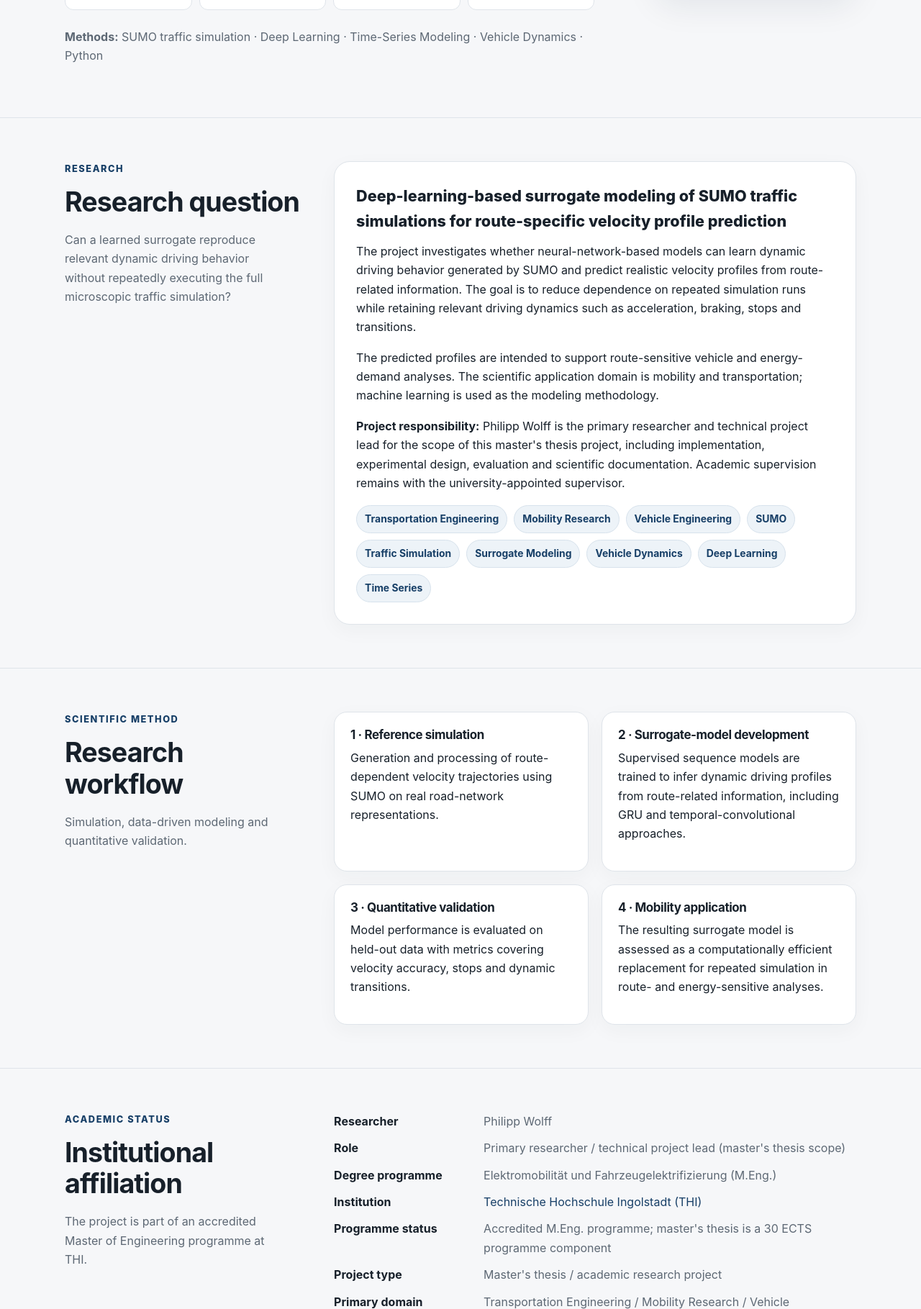
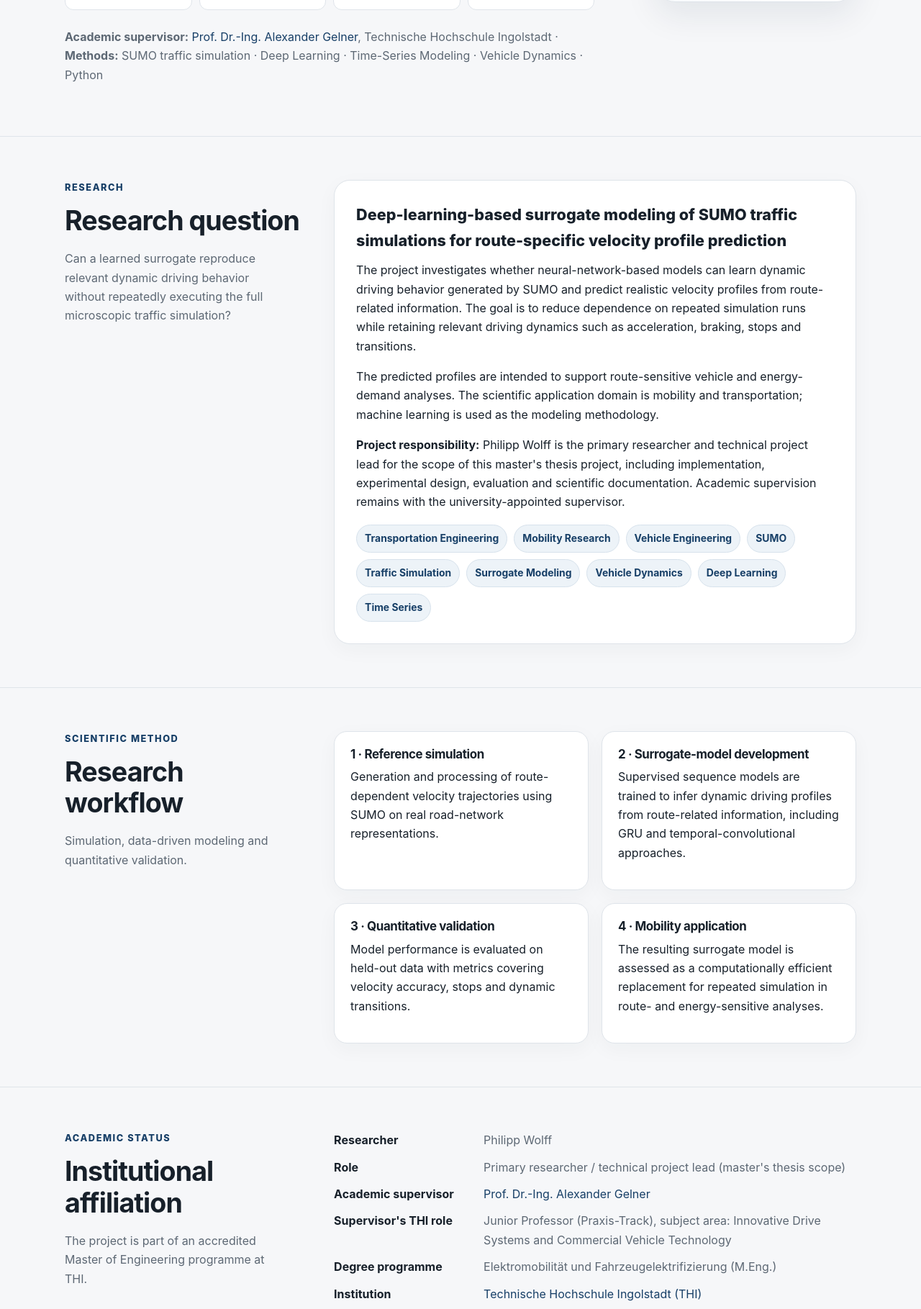
Before and after one commit to phiwo77/thi-research, a plain HTML site: page index.html in a window 1280 px wide. Shown: the part 548-2367 px from the top of the page at 72% size. Drawn offline with Linux system fonts and the light colour scheme.

Commit message:
Add official academic supervisor information

```diff
--- a/index.html
+++ b/index.html
@@ -302,7 +302,7 @@
             <div class="status"><strong>Academic status</strong><span>Master's thesis in progress</span></div>
           </div>
 
-          <p class="meta"><strong>Methods:</strong> SUMO traffic simulation · Deep Learning · Time-Series Modeling · Vehicle Dynamics · Python</p>
+          <p class="meta"><strong>Academic supervisor:</strong> <a href="https://www.thi.de/personen/prof-dr-alexander-gelner/" target="_blank" rel="noopener">Prof. Dr.-Ing. Alexander Gelner</a>, Technische Hochschule Ingolstadt · <strong>Methods:</strong> SUMO traffic simulation · Deep Learning · Time-Series Modeling · Vehicle Dynamics · Python</p>
         </div>
         <div class="monogram" aria-label="PW monogram">PW</div>
       </div>
@@ -377,6 +377,10 @@
             <dd>Philipp Wolff</dd>
             <dt>Role</dt>
             <dd>Primary researcher / technical project lead (master's thesis scope)</dd>
+            <dt>Academic supervisor</dt>
+            <dd><a href="https://www.thi.de/personen/prof-dr-alexander-gelner/" target="_blank" rel="noopener">Prof. Dr.-Ing. Alexander Gelner</a></dd>
+            <dt>Supervisor's THI role</dt>
+            <dd>Junior Professor (Praxis-Track), subject area: Innovative Drive Systems and Commercial Vehicle Technology</dd>
             <dt>Degree programme</dt>
             <dd>Elektromobilität und Fahrzeugelektrifizierung (M.Eng.)</dd>
             <dt>Institution</dt>
@@ -407,6 +411,10 @@
         </div>
         <div>
           <div class="verification">
+            <a href="https://www.thi.de/personen/prof-dr-alexander-gelner/" target="_blank" rel="noopener">
+              <strong>Academic supervisor — Prof. Dr.-Ing. Alexander Gelner</strong>
+              <span>Official THI profile confirming his university role and subject area</span>
+            </a>
             <a href="https://www.thi.de/" target="_blank" rel="noopener">
               <strong>Technische Hochschule Ingolstadt (THI)</strong>
               <span>Official university website</span>
```
